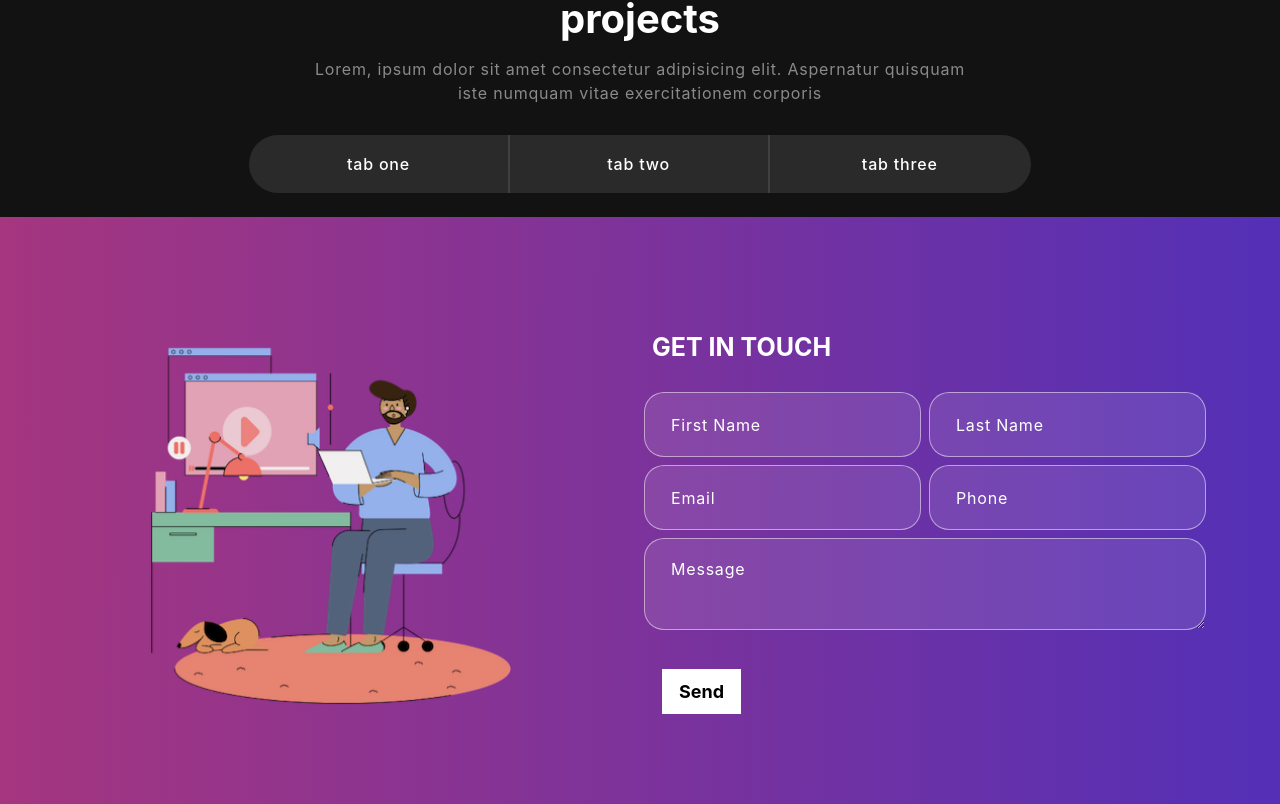
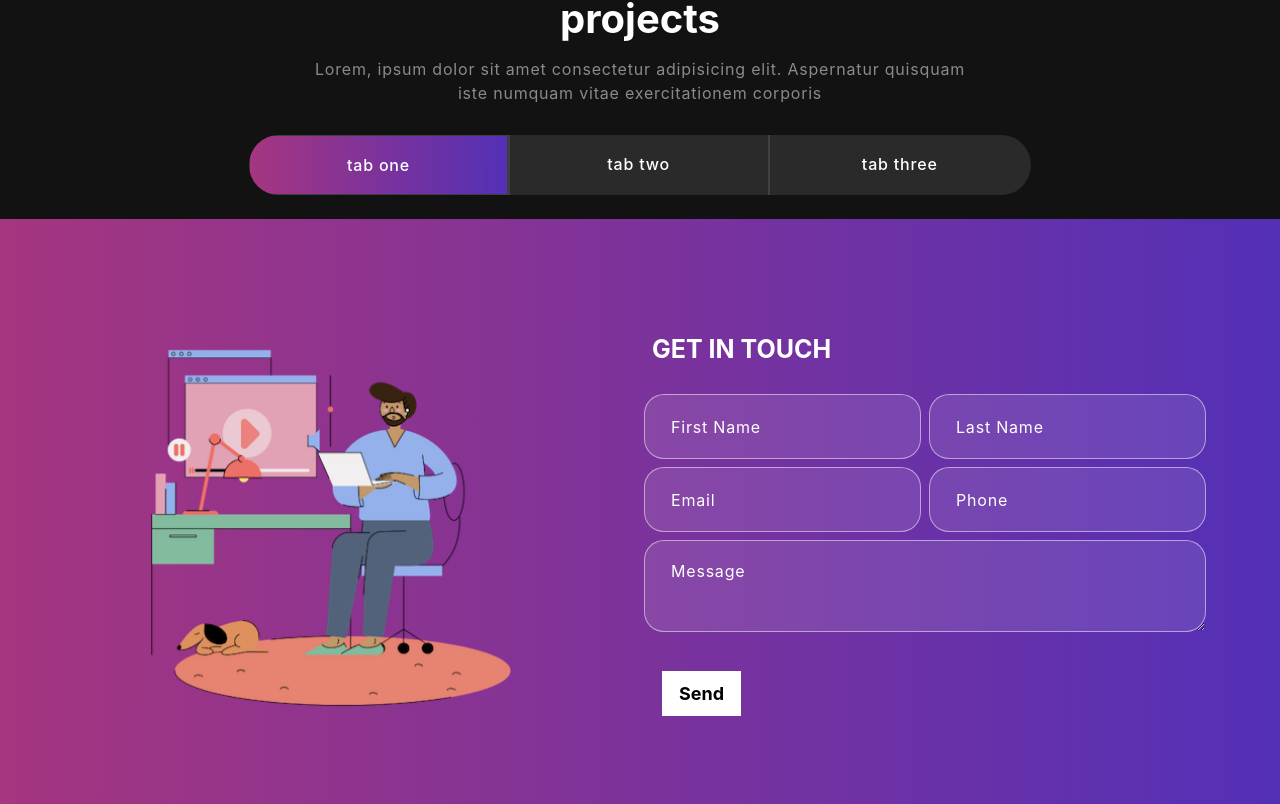
Before and after one commit to shimaa3434/react_project, a React (Create React App) app: page / in a window 1280 px wide. Shown: the part 1356-2160 px from the top of the page. Built offline with nearby package versions, Linux system fonts and the light colour scheme.

Commit message:
Update Projects.js

```diff
--- a/src/components/Projects/Projects.js
+++ b/src/components/Projects/Projects.js
@@ -4,7 +4,7 @@ import { Link } from 'react-router-dom'
 
 
 const Projects = () => {
-    const [active, setActive] = useState("")
+    const [active, setActive] = useState("tab-one")
   return (
     <div className='projects' id= 'projects'>
         <div className='container'>
```
